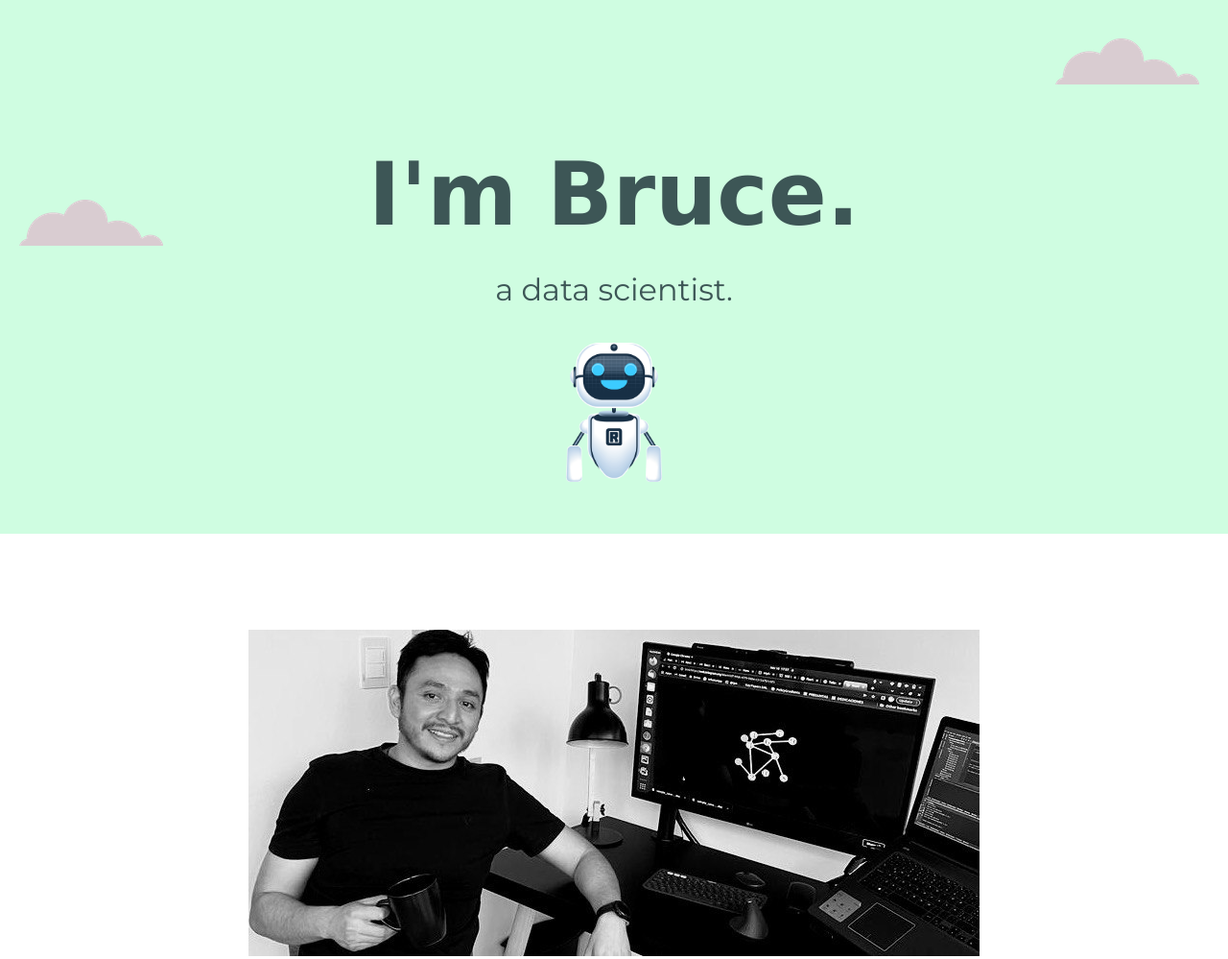
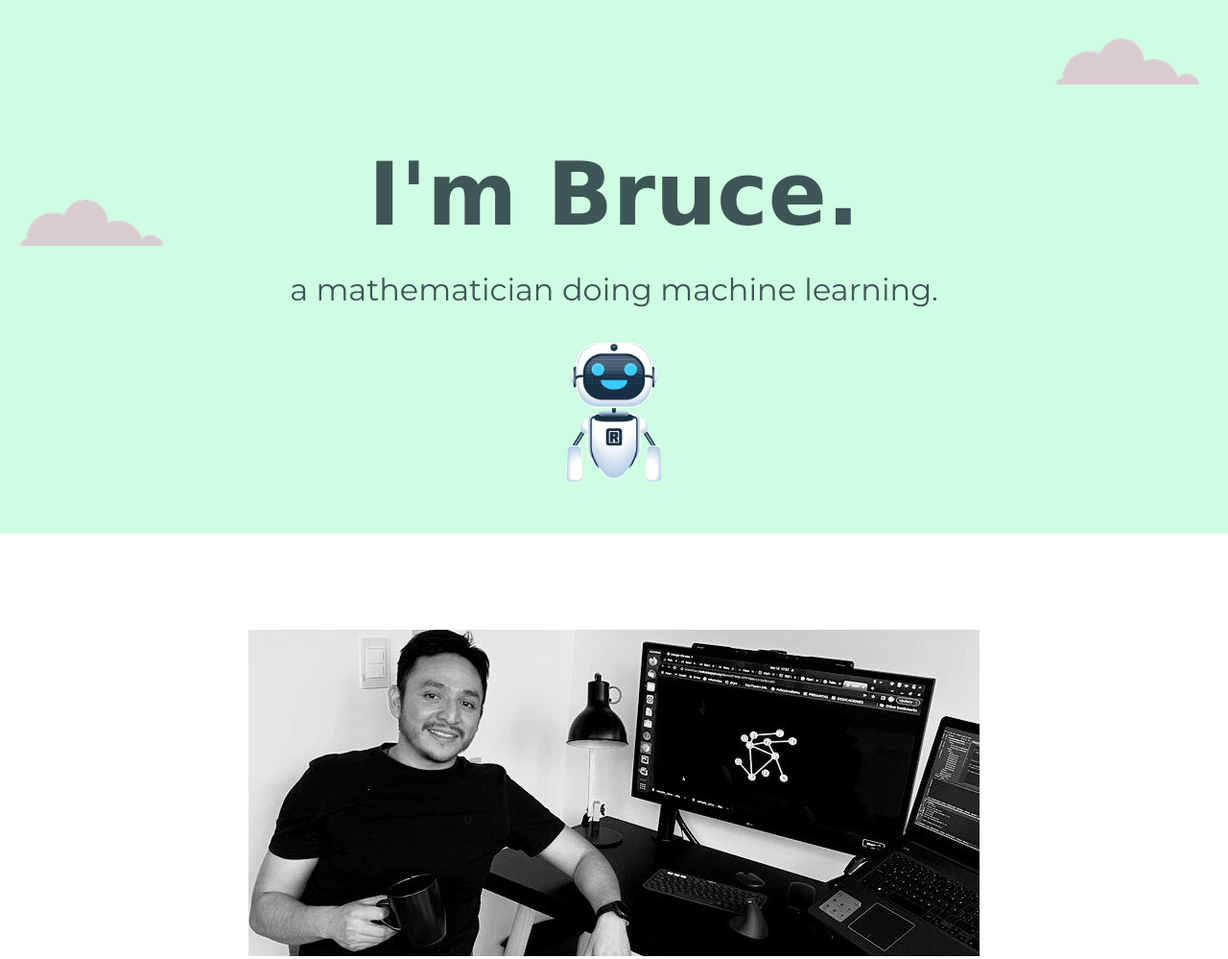
Before and after one commit to BrunoGupa/my_site, a plain HTML site: page index.html in a window 1280 px wide. Shown: the top 999 px of the page at 96% size. Drawn offline with Linux system fonts and the light colour scheme; a web font is replaced by a local one.

Commit message:
updating the subtitle

```diff
--- a/index.html
+++ b/index.html
@@ -15,7 +15,7 @@
     <div class="top-container">
         <img class="top-cloud" src="images/cloud.png" alt="cloud-img">
         <h1>I'm Bruce.</h1>
-        <h2 class="subtitle">a data scientist.</h2>
+        <h2 class="subtitle">a mathematician doing machine learning.</h2>
         <img class="bottom-cloud" src="images/cloud.png" alt="cloud-img">
         <!--<img src="images/mountain.png" alt="mountain-img">-->
         <img class="robot" src="images/robot.png" alt="robot-img">
```
